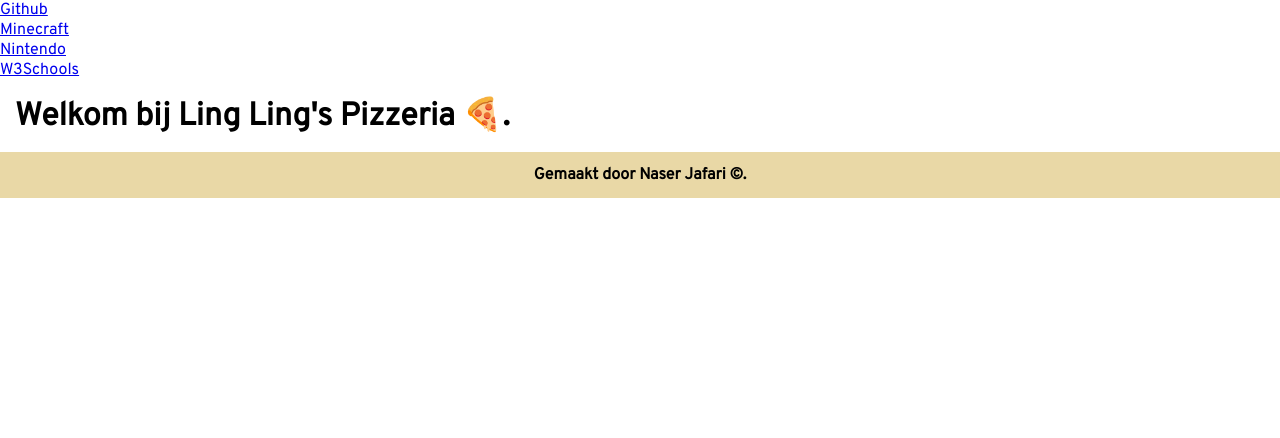
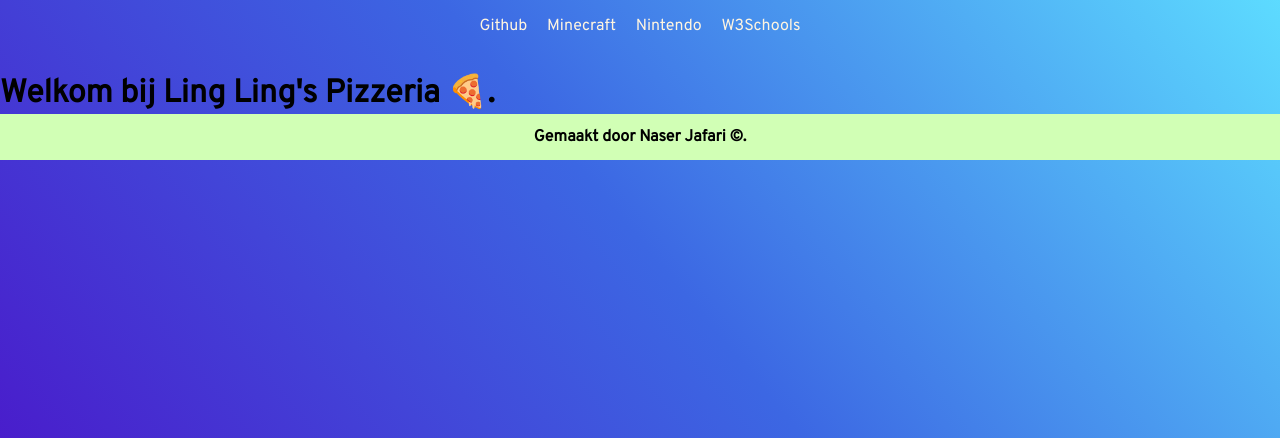
Before and after one commit to NASIdude/MINIcrud, a PHP site: page /menu.php in a window 1280 px wide. Shown: the top 438 px of the page. Run offline with PHP 8.4, Linux system fonts and the light colour scheme.

Commit message:
css
alle css bestanden voor de website

```diff
--- a/minicrud css/MiniCRUD.css
+++ b/minicrud css/MiniCRUD.css
@@ -10,26 +10,137 @@
 
 header {
   width: 100%;
+}
+
+nav {
+  display: flex;
+  justify-content: center;
+  padding: 16px;
+  width: 100%;
   height: auto;
 }
 
-.navbar {
-  padding: 16px;
-  background-color: #000;
-  text-align: center;
-  font-size: 16px;
-  font-weight: 600;
+nav:hover {
+  color: rgb(88 199 250 / 100%);
+  transition: color 1s;
 }
 
-.navbar a {
+nav:hover:before,
+nav:hover:after {
+  animation: none;
+  opacity: 0;
+}
+
+nav::before {
+  content: "";
+  width: 102%;
+  height: 100%;
+  border-radius: 8px;
+  background-image: linear-gradient(
+    var(--rotate),
+    #5ddcff,
+    #3c67e3 43%,
+    #4e00c2
+  );
+  position: absolute;
+  z-index: -1;
+  top: -1%;
+  left: -2%;
+  animation: spin 3.5s linear infinite;
+}
+
+nav::before {
+  content: "";
+  width: 102%;
+  height: 100%;
+  border-radius: 8px;
+  background-image: linear-gradient(
+    var(--rotate),
+    #5ddcff,
+    #3c67e3 43%,
+    #4e00c2
+  );
+  position: absolute;
+  z-index: -1;
+  top: -1%;
+  left: -2%;
+  animation: spin 2.5s linear infinite;
+}
+
+ul {
+  list-style-type: none;
+  margin: 0;
+  padding: 0;
+}
+
+li {
+  display: inline;
+  text-align: center;
+}
+
+li a {
   margin: 8px;
   text-decoration: none;
-  color: #fff;
+  color: rgb(255, 245, 224);
 }
 
-.navbar a:hover {
-  text-decoration: underline;
+ul::before {
+  content: "";
+  width: 102%;
+  height: 100%;
+  border-radius: 8px;
+  background-image: linear-gradient(
+    var(--rotate),
+    #5ddcff,
+    #3c67e3 43%,
+    #4e00c2
+  );
+  position: absolute;
+  z-index: -1;
+  top: -1%;
+  left: -2%;
+  animation: spin 2.5s linear infinite;
 }
+
+li::before {
+  content: "";
+  width: 102%;
+  height: 100%;
+  border-radius: 8px;
+  background-image: linear-gradient(
+    var(--rotate),
+    #5ddcff,
+    #3c67e3 43%,
+    #4e00c2
+  );
+  position: absolute;
+  z-index: -1;
+  top: -1%;
+  left: -2%;
+  animation: spin 2.5s linear infinite;
+}
+
+li a::before {
+  content: "";
+  width: 102%;
+  height: 100%;
+  border-radius: 8px;
+  background-image: linear-gradient(
+    var(--rotate),
+    #5ddcff,
+    #3c67e3 43%,
+    #4e00c2
+  );
+  position: absolute;
+  z-index: -1;
+  top: -1%;
+  left: -2%;
+  animation: spin 2.5s linear infinite;
+}
+
+/* einde header */
+
+/* begin main */
 
 .info-landing-page {
   position: relative;
@@ -43,6 +154,7 @@
   background-image: url("afbeeldingen/nicue_tom.png");
   background-repeat: no-repeat;
   position: relative;
+  object-fit: cover;
 }
 
 .info-landing-page h1 {
@@ -53,14 +165,8 @@
   top: 25%;
   left: 50%;
   transform: translate(-50%, -50%);
-  background-color: #000;
+  background-color: transparent;
   color: #fff;
-  transition-duration: 1s;
-}
-
-.info-landing-page h1:hover {
-  color: #000;
-  background-color: #fff;
 }
 
 @media only screen and (max-width: 1300px) {
@@ -122,14 +228,8 @@
   top: 40%;
   left: 50%;
   transform: translate(-50%, -50%);
-  background-color: #000;
+  background-color: transparent;
   color: #fff;
-  transition-duration: 1s;
-}
-
-.info-landing-page span:hover {
-  color: #000;
-  background-color: #fff;
 }
 
 @media only screen and (max-width: 1300px) {
@@ -190,14 +290,8 @@
   top: 55%;
   left: 50%;
   transform: translate(-50%, -50%);
-  background-color: #000;
+  background-color: transparent;
   color: #fff;
-  transition-duration: 1s;
-}
-
-.info-landing-page p:hover {
-  color: #000;
-  background-color: #fff;
 }
 
 @media only screen and (max-width: 1300px) {
@@ -244,27 +338,196 @@
   }
 }
 
-/* einde header */
+@property --rotate {
+  syntax: "<angle>";
+  initial-value: 132deg;
+  inherits: false;
+}
 
-/* begin main */
+:root {
+  --card-height: 65vh;
+  --card-width: calc(var(--card-height) / 1.5);
+}
+
+.info-landing-page h1:hover:before,
+.info-landing-page h1:hover:after {
+  animation: none;
+  opacity: 0;
+}
+
+.info-landing-page h1::before {
+  content: "";
+  width: 104%;
+  height: 102%;
+  border-radius: 8px;
+  background-image: linear-gradient(
+    var(--rotate),
+    #5ddcff,
+    #3c67e3 43%,
+    #4e00c2
+  );
+  position: absolute;
+  z-index: -1;
+  top: -1%;
+  left: -2%;
+  animation: spin 2.5s linear infinite;
+}
+
+.info-landing-page span::before {
+  content: "";
+  width: 104%;
+  height: 102%;
+  border-radius: 8px;
+  background-image: linear-gradient(
+    var(--rotate),
+    #5ddcff,
+    #3c67e3 43%,
+    #4e00c2
+  );
+  position: absolute;
+  z-index: -1;
+  top: -1%;
+  left: -2%;
+  animation: spin 2.5s linear infinite;
+}
+
+.info-landing-page span:hover:before,
+.info-landing-page span:hover:after {
+  animation: none;
+  opacity: 0;
+}
+
+.info-landing-page p::before {
+  content: "";
+  width: 104%;
+  height: 102%;
+  border-radius: 8px;
+  background-image: linear-gradient(
+    var(--rotate),
+    #5ddcff,
+    #3c67e3 43%,
+    #4e00c2
+  );
+  position: absolute;
+  z-index: -1;
+  top: -1%;
+  left: -2%;
+  animation: spin 2.5s linear infinite;
+}
+
+.info-landing-page p:hover:before,
+.info-landing-page p:hover:after {
+  animation: none;
+  opacity: 0;
+}
+
+@keyframes spin {
+  0% {
+    --rotate: 0deg;
+  }
+  100% {
+    --rotate: 360deg;
+  }
+}
 
 main {
   display: flex;
   flex-wrap: wrap;
   width: 100%;
   height: auto;
-  background-color: #94d2bd;
+  background-color: #f6ffc3;
 }
 
 .begin-stuk {
+  margin-top: 20px;
+  position: relative;
   width: 100%;
   height: auto;
-  padding: 15px;
+}
+
+.begin-stuk img {
+  filter: blur(4px);
+  width: 100%;
+  height: auto;
+  background-image: url("afbeeldingen/main_achtergrond.png");
+  background-repeat: no-repeat;
+  position: relative;
+  object-fit: cover;
+}
+
+.begin-stuk h2 {
+  font-size: 45px;
+  padding: 20px;
+  text-align: center;
+  position: absolute;
+  top: 25%;
+  left: 50%;
+  transform: translate(-50%, -50%);
+  background-color: transparent;
+  color: #fff;
+  font-weight: 900;
 }
 
 .begin-stuk p {
-  margin: 20px;
-  font-size: 50;
+  font-size: 35px;
+  padding: 20px;
+  text-align: center;
+  position: absolute;
+  top: 55%;
+  left: 50%;
+  transform: translate(-50%, -50%);
+  background-color: transparent;
+  color: #fff;
+  font-weight: 900;
+  background-color: #fff filter(75%);
+}
+
+.begin-stuk h2:hover:before,
+.begin-stuk h2:hover:after {
+  animation: none;
+  opacity: 0;
+}
+
+.begin-stuk h2::before {
+  content: "";
+  width: 104%;
+  height: 102%;
+  border-radius: 8px;
+  background-image: linear-gradient(
+    var(--rotate),
+    #5ddcff,
+    #3c67e3 43%,
+    #4e00c2
+  );
+  position: absolute;
+  z-index: -1;
+  top: -1%;
+  left: -2%;
+  animation: spin 2.5s linear infinite;
+}
+
+.begin-stuk p::before {
+  content: "";
+  width: 104%;
+  height: 102%;
+  border-radius: 8px;
+  background-image: linear-gradient(
+    var(--rotate),
+    #5ddcff,
+    #3c67e3 43%,
+    #4e00c2
+  );
+  position: absolute;
+  z-index: -1;
+  top: -1%;
+  left: -2%;
+  animation: spin 2.5s linear infinite;
+}
+
+.begin-stuk p:hover:before,
+.begin-stuk p:hover:after {
+  animation: none;
+  opacity: 0;
 }
 
 /* einde main */
@@ -279,7 +542,7 @@
 .footbar {
   width: 100%;
   height: auto;
-  background: #e9d8a6;
+  background: #d1ffb5;
   text-align: center;
   font-size: 16px;
   font-weight: 600;
```
Also changed, not shown: minicrud css/test.css (added, +65 -0 lines).
